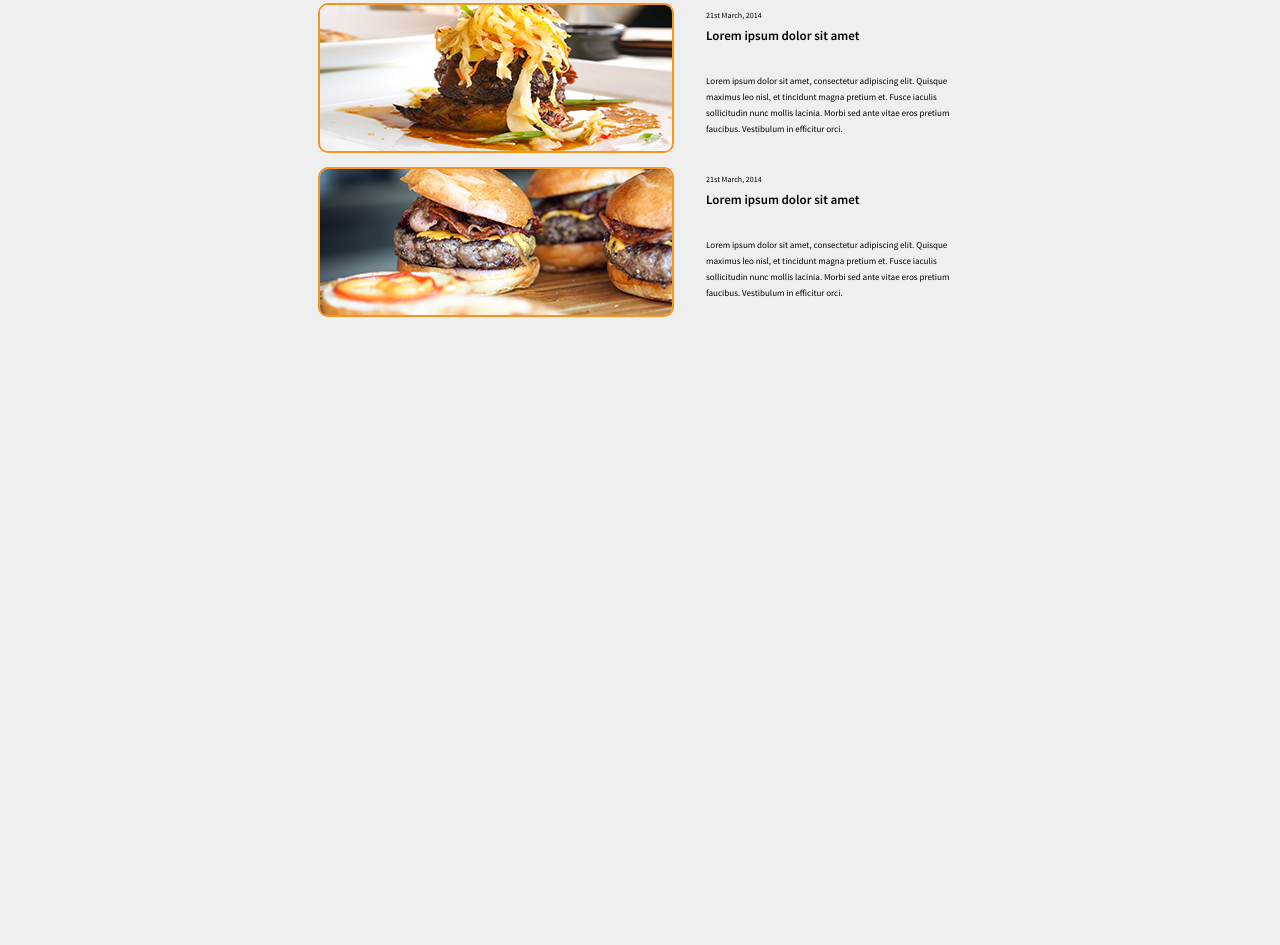
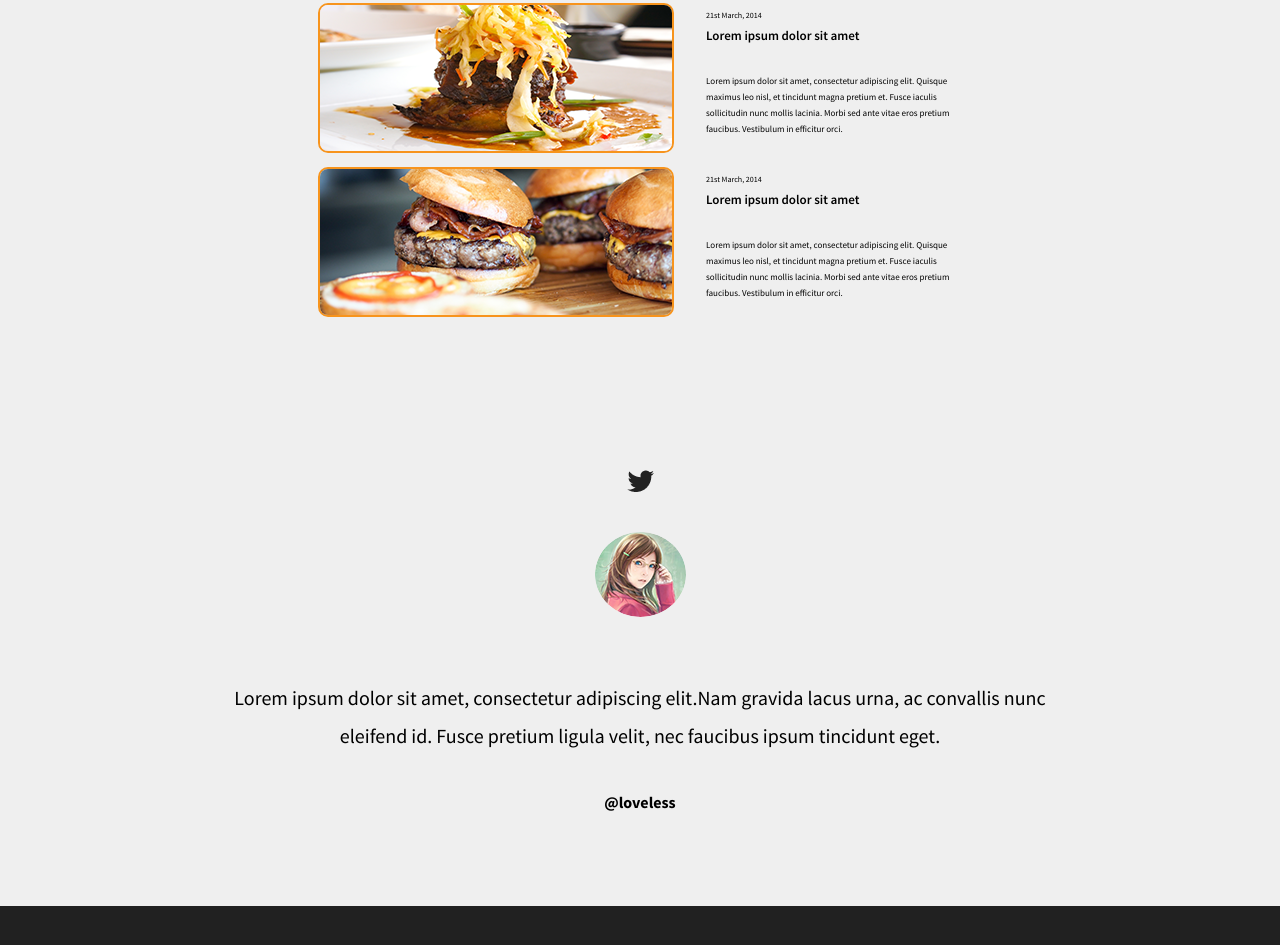
Before and after one commit to Evgeniy-92/Traveling, a website: page app/index.html in a window 1280 px wide. Shown: the part 6512-7457 px from the top of the page. Before the commit the page ends 6887 px from the top, so only its background shows below. Drawn offline with nearby package versions, Linux system fonts and the light colour scheme.

Commit message:
add section tweets

```diff
--- a/app/index.html
+++ b/app/index.html
@@ -42,6 +42,7 @@
             </div>
         </section>
     </section>
+
     <section class="wr-intro">
         <div class="wrapper">
             <img src="./img/dest/intro/icon-intro.png" alt="waves">
@@ -49,6 +50,7 @@
             <p>Lorem ipsum dolor sit amet, consectetur adipiscing elit. Quisque maximus leo nisl, et tincidunt magna pretium et. Fusce iaculis sollicitudin nunc mollis lacinia. Morbi sed ante vitae eros pretium faucibus. Vestibulum in efficitur orci. Cras accumsan porta finibus. Nam gravida lacus urna, ac convallis nunc eleifend id. Fusce pretium ligula velit, nec faucibus ipsum tincidunt eget.</p>
         </div>
     </section>
+
     <section class="wr-services">
         <div class="wr-services__wrapper wrapper">
             <div class="wr-services__box box">
@@ -364,6 +366,7 @@
             </div>
         </div>
     </section>
+
     <section class="wr-consult">
         <div class="wr-consult__wrapper wrapper">
             <div class="wr-consult__content">
@@ -486,6 +489,27 @@
         </div>
     </section>
 
+    <section class="wr-tweets">
+        <div class="wr-tweets__wrapper wrapper">
+            <div class="wr-tweets__twitter">
+                <img src="./img/dest/tweets/twitter-logo.png" alt="twitter" class="wr-tweets__logo">
+            </div>
+            <div class="wr-tweets__girl">
+                <img src="./img/dest/tweets/icon-girl.png" alt="icon-girl" class="icon">
+            </div>
+            <div class="wr-tweets__text">
+                <p class="wr-tweets__item">Lorem ipsum dolor sit amet, consectetur adipiscing elit.Nam gravida lacus urna, ac convallis nunc eleifend id. Fusce pretium ligula velit, nec faucibus ipsum tincidunt eget.</p>
+            </div>
+            <span class="wr-tweets__span">&#64;loveless</span>
+        </div>
+    </section>
+
+    <section class="wr-form">
+        <div class="wr-form__wrapper wrapper">
+
+        </div>
+    </section>
+
     <script src="https://cdnjs.cloudflare.com/ajax/libs/jquery/3.5.1/jquery.min.js"></script>
     <script src="https://unpkg.com/swiper/swiper-bundle.min.js"></script>
     <script src="https://cdnjs.cloudflare.com/ajax/libs/slick-carousel/1.8.1/slick.min.js"></script>
--- a/app/scss/style.scss
+++ b/app/scss/style.scss
@@ -1470,3 +1470,57 @@
         }
     }
 }
+
+
+// секция tweets
+
+.wr-tweets {
+    padding-top: 95px;
+    padding-bottom: 95px;
+
+    &__wrapper {
+        display: flex;
+        flex-direction: column;
+        align-items: center;
+    }
+
+    &__twitter {
+        margin-bottom: 37px;
+    }
+
+    &__girl {
+        width: 91px;
+        height: 85px;
+        overflow: hidden;
+        border-radius: 50%;
+        margin-bottom: 42px;
+        .icon__girl {
+            width: 100%;
+            height: 100%;
+            object-fit: cover;
+            object-position: center center;
+        }
+    }
+
+    &__text {
+        width: 855px;
+        text-align: center;
+        margin-bottom: 18px;
+    }
+
+    &__item {
+        font-size: 20px;
+        line-height: 38px;
+    }
+
+    &__span {
+        font-family: "SSP-Bold", Arial, Helvetica, sans-serif;
+    }
+}
+
+// секция form
+
+.wr-form {
+    background-color: #212121;
+    height: 490px;
+}
```
Also changed, not shown: app/css/style.css, app/css/style.min.css.
